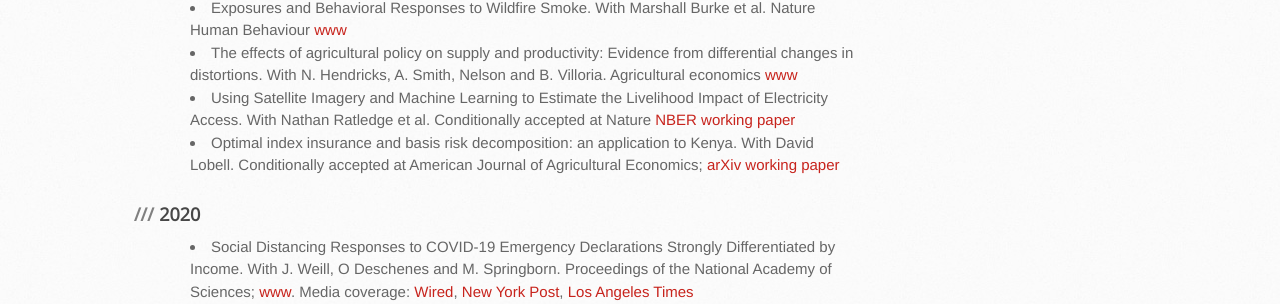
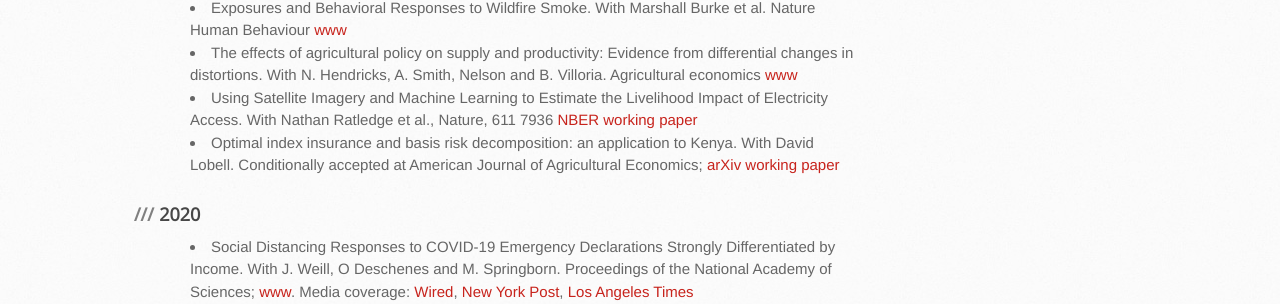
Before and after one commit to MatthieuStigler/MatthieuStigler.github.io, a Jekyll site: the page built from Research.Md, in a window 1280 px wide. Shown: the part 665-969 px from the top of the page. Built offline with Jekyll 4.4.1, drawn with Linux system fonts in a browser that asks for light colours.

Commit message:
nature info

```diff
--- a/Research.Md
+++ b/Research.Md
@@ -19,7 +19,7 @@ Google  Scholar: [link](https://scholar.google.com/citations?user=AiA41oQAAAAJ&h
 
 - *Exposures and Behavioral Responses to Wildfire Smoke*. With Marshall Burke et al. Nature Human Behaviour [www](https://www.nature.com/articles/s41562-022-01396-6)
 - *The effects of agricultural policy on supply and productivity: Evidence from differential changes in distortions*. With N. Hendricks, A. Smith, Nelson and B. Villoria. Agricultural economics [www]( https://doi.org/10.1111/agec.12741)
-- *Using Satellite Imagery and Machine Learning to Estimate the Livelihood Impact of Electricity Access.* With Nathan Ratledge et al. Conditionally accepted at Nature [NBER working paper](https://www.nber.org/papers/w29237)
+- *Using Satellite Imagery and Machine Learning to Estimate the Livelihood Impact of Electricity Access.* With Nathan Ratledge et al., Nature, 611 7936 [NBER working paper](https://www.nber.org/papers/w29237)
 - *Optimal index insurance and basis risk decomposition: an application to Kenya*. With David Lobell. Conditionally accepted at American Journal of Agricultural Economics; [arXiv working paper](https://arxiv.org/abs/2111.08601)
 
 ### 2020
```
